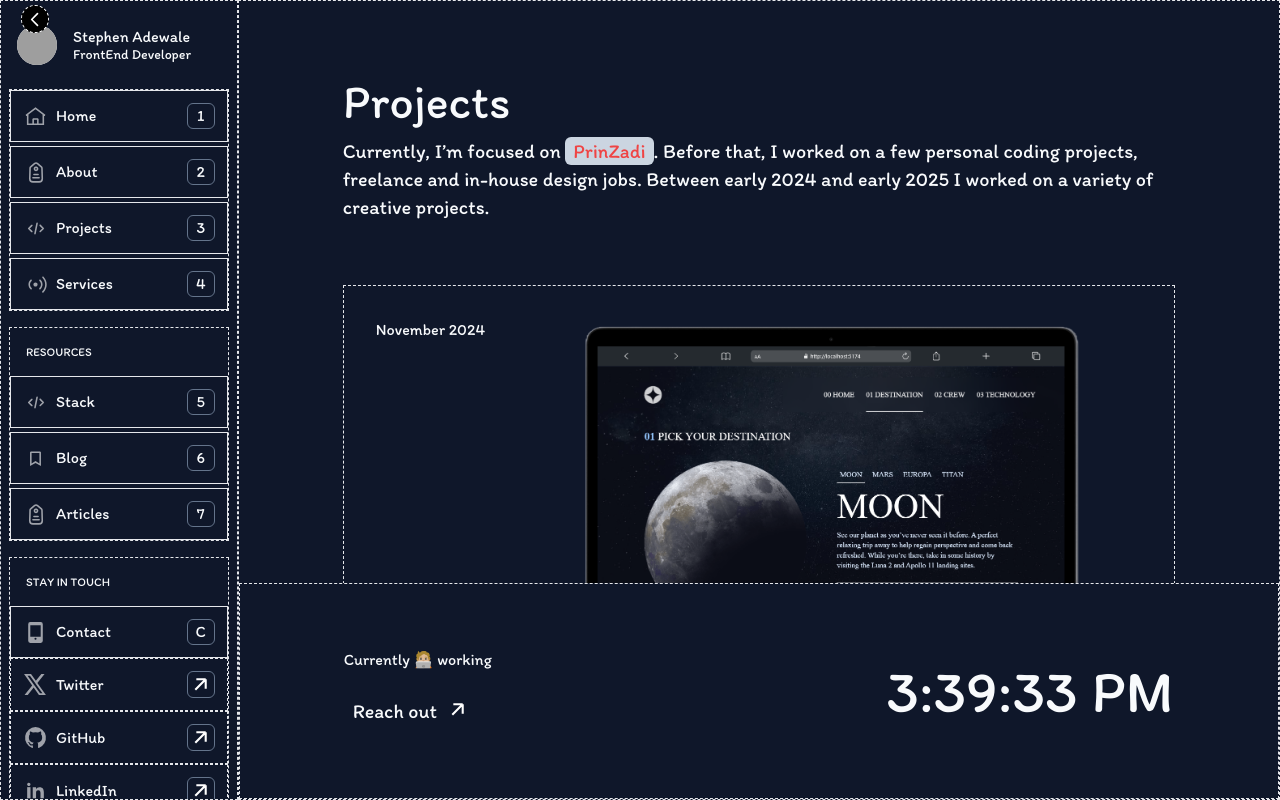
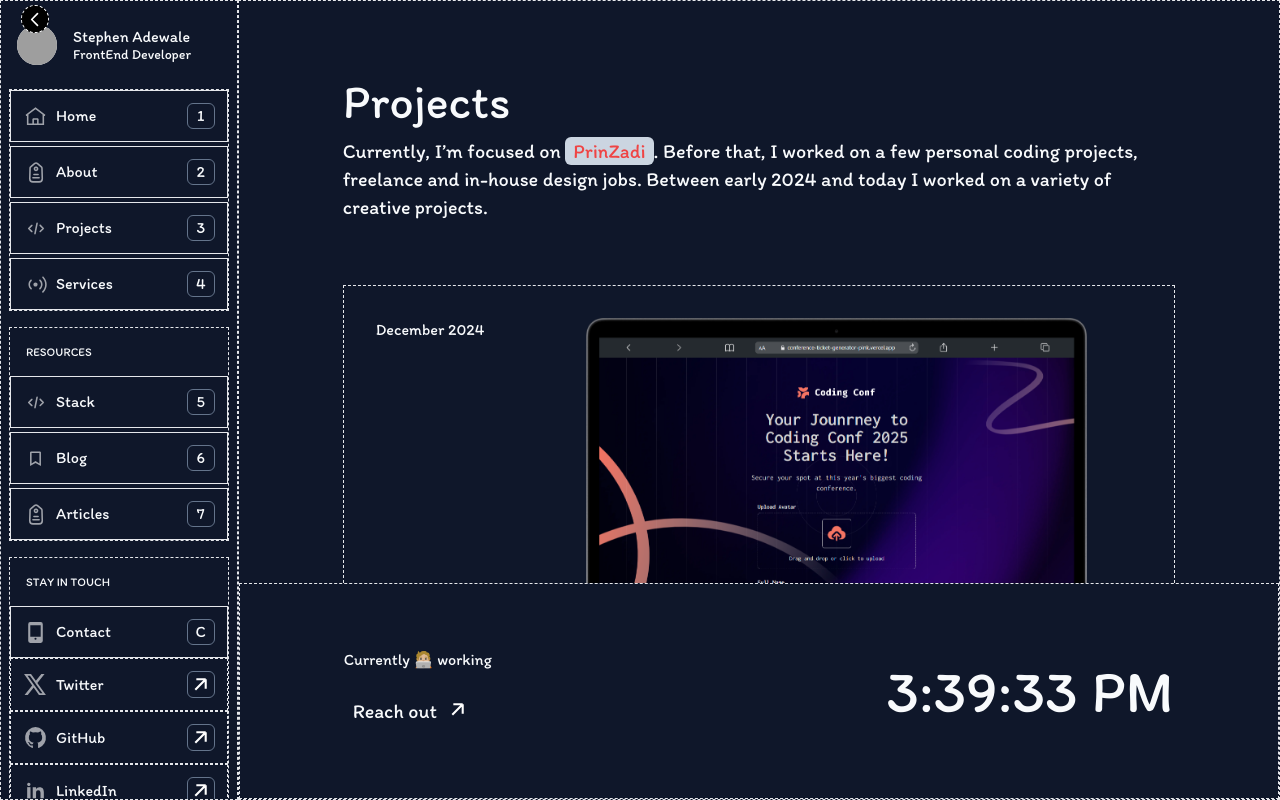
Before and after one commit to DemoStephen/portfolio, a React (Vite) app: page /Projects in a window 1280 px wide. Built offline with nearby package versions, Linux system fonts and the light colour scheme; grey boxes are pictures that could not be loaded; a web font is replaced by a local one.

Commit message:
added one new project

```diff
--- a/src/Pages/Projects.jsx
+++ b/src/Pages/Projects.jsx
@@ -12,7 +12,7 @@ export default function Projects() {
             </a>
           </span>
           . Before that, I worked on a few personal coding projects, freelance
-          and in-house design jobs. Between early 2024 and early 2025 I worked
+          and in-house design jobs. Between early 2024 and today I worked
           on a variety of creative projects.
         </p>
       </header>
--- a/src/UI/ProjectsPreview.jsx
+++ b/src/UI/ProjectsPreview.jsx
@@ -1,4 +1,5 @@
 import Project from "../UI/Project";
+import conference from "../assets/Project/Intermediate/conference-ticket-generator-website-desktop.png";
 import spaceTourism from "../assets/Project/Intermediate/space-tourism-website-desktop.png";
 import productPage from "../assets/Project/Intermediate/product-list-with-cart-desktop.png";
 import ubuntuMart from "../assets/Project/Intermediate/ubuntu-mart-desktop.png";
@@ -8,6 +9,16 @@ import crypto from "../assets/Project/Intermediate/crypto-landing-page-desktop.p
 export default function ProjectPreview() {
   return (
     <section className="px-[5%] md:px-[10%]">
+      <Project
+        date="December 2024"
+        link="//conference-ticket-generator-pink.vercel.app/"
+        title="Conference Ticket Generator"
+        img={conference}
+      >
+        A conference ticket generator website that enables event organizers to
+        create customizable, secure digital and printable tickets with attendee
+        details and seamless distribution through email.
+      </Project>
       <Project
         date="November 2024"
         link="//codewithstephenspace-tourism.vercel.app/"
```
Also changed, not shown: src/assets/Project/Intermediate/conference-ticket-generator-website-desktop.png (added).
